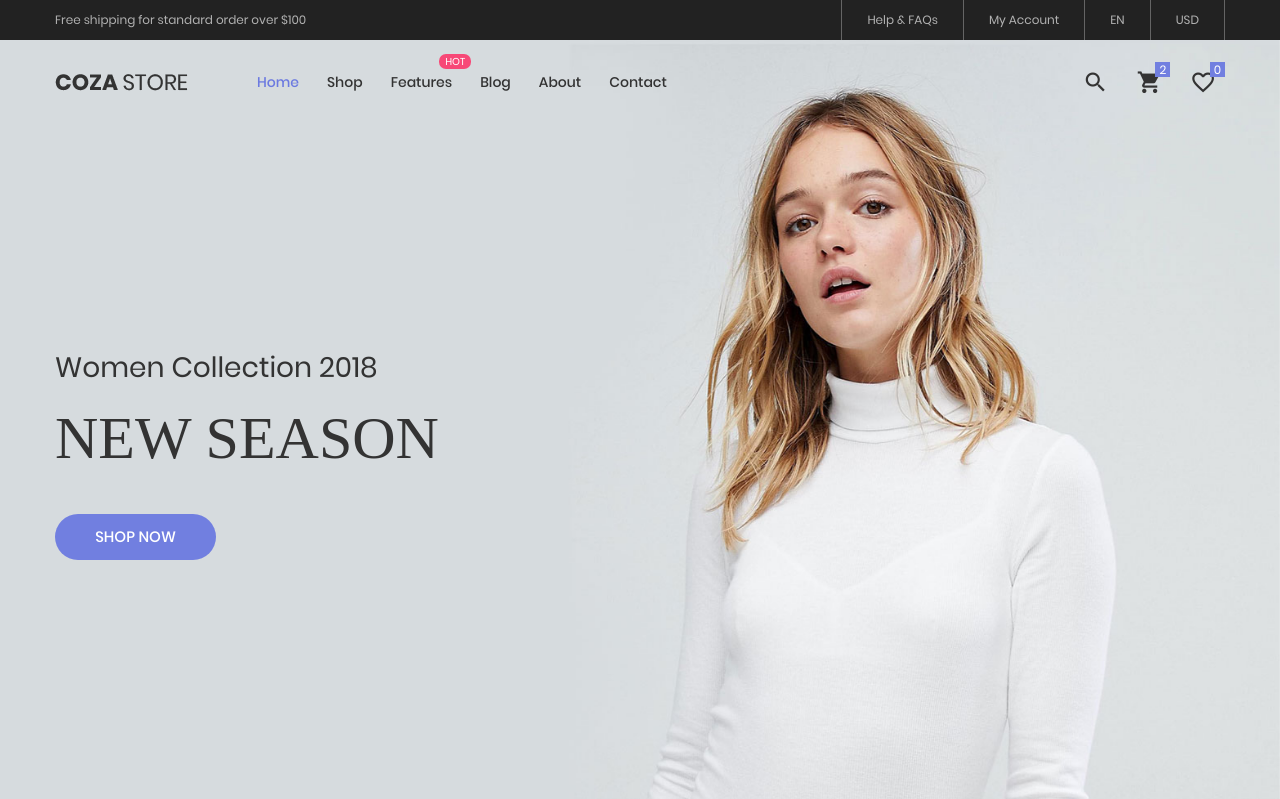
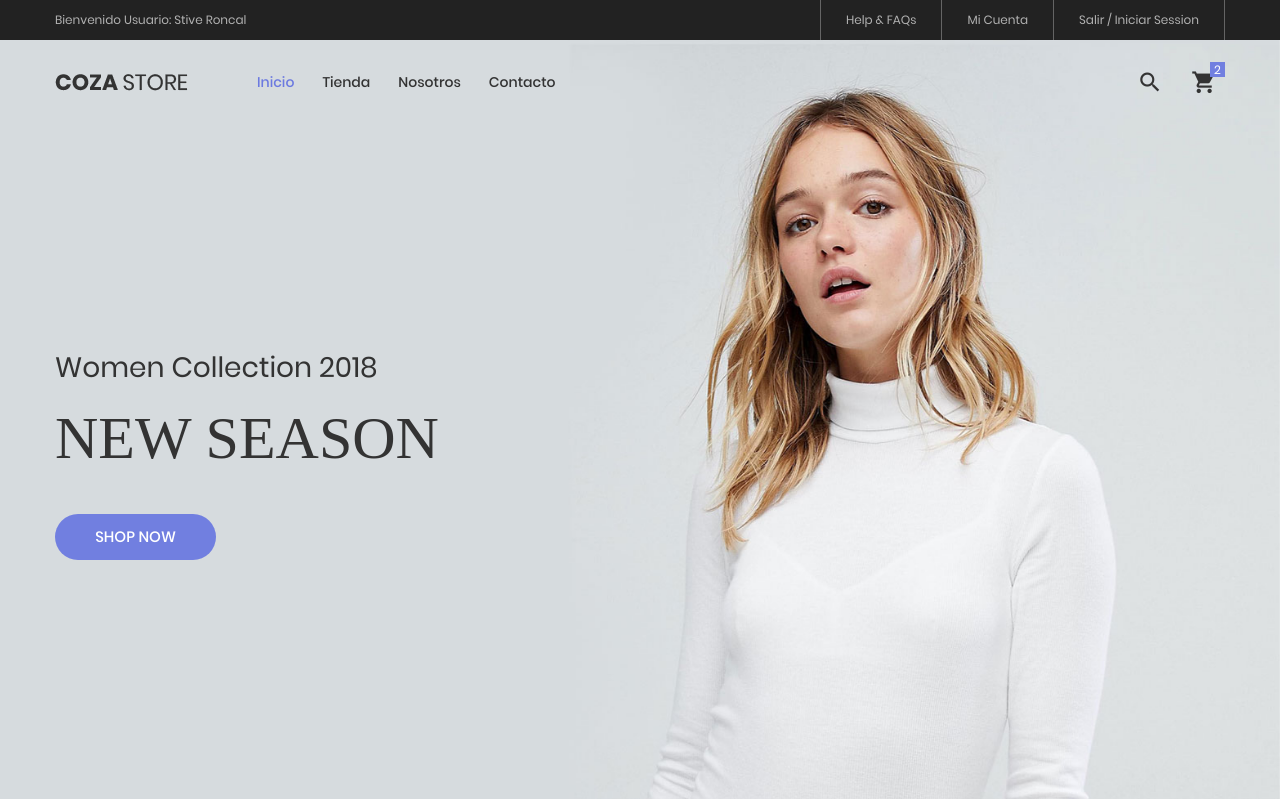
Before and after one commit to StiveRoncal/tienda_virtual, a PHP site: page /tienda_virtual/ in a window 1280 px wide. Shown: the top 799 px of the page. Run offline with PHP 8.4, Linux system fonts and the light colour scheme; some libraries are stand-ins or nearby versions; some web fonts are replaced.

Commit message:
Configuracion de menu de navegacion

```diff
--- a/Views/Template/footer_tienda.php
+++ b/Views/Template/footer_tienda.php
@@ -3,7 +3,7 @@
 	<footer class="bg3 p-t-75 p-b-32">
 		<div class="container">
 			<div class="row">
-				<div class="col-sm-6 col-lg-3 p-b-50">
+				<div class="col-sm-6 col-lg-4 p-b-50">
 					<h4 class="stext-301 cl0 p-b-30">
 						Categories
 					</h4>
@@ -35,65 +35,34 @@
 					</ul>
 				</div>
 
-				<div class="col-sm-6 col-lg-3 p-b-50">
+
+
+				<div class="col-sm-6 col-lg-4 p-b-50">
 					<h4 class="stext-301 cl0 p-b-30">
-						Help
-					</h4>
-
-					<ul>
-						<li class="p-b-10">
-							<a href="#" class="stext-107 cl7 hov-cl1 trans-04">
-								Track Order
-							</a>
-						</li>
-
-						<li class="p-b-10">
-							<a href="#" class="stext-107 cl7 hov-cl1 trans-04">
-								Returns
-							</a>
-						</li>
-
-						<li class="p-b-10">
-							<a href="#" class="stext-107 cl7 hov-cl1 trans-04">
-								Shipping
-							</a>
-						</li>
-
-						<li class="p-b-10">
-							<a href="#" class="stext-107 cl7 hov-cl1 trans-04">
-								FAQs
-							</a>
-						</li>
-					</ul>
-				</div>
-
-				<div class="col-sm-6 col-lg-3 p-b-50">
-					<h4 class="stext-301 cl0 p-b-30">
-						GET IN TOUCH
+						Contacto
 					</h4>
 
 					<p class="stext-107 cl7 size-201">
-						Any questions? Let us know in store at 8th floor, 379 Hudson St, New York, NY 10018 or call us on (+1) 96 716 6879
+						Av. España Nro. 845 San Martin de Pangoa <br>
+						Cel: (+51) 934 027 842
 					</p>
 
 					<div class="p-t-27">
-						<a href="#" class="fs-18 cl7 hov-cl1 trans-04 m-r-16">
+						<a href="https://www.facebook.com/FacturacionelectronicaGrosotec" target="_blank" class="fs-18 cl7 hov-cl1 trans-04 m-r-16">
 							<i class="fa fa-facebook"></i>
 						</a>
 
-						<a href="#" class="fs-18 cl7 hov-cl1 trans-04 m-r-16">
+						<a href="#" target="_blank"class="fs-18 cl7 hov-cl1 trans-04 m-r-16">
 							<i class="fa fa-instagram"></i>
 						</a>
 
-						<a href="#" class="fs-18 cl7 hov-cl1 trans-04 m-r-16">
-							<i class="fa fa-pinterest-p"></i>
-						</a>
+
 					</div>
 				</div>
 
-				<div class="col-sm-6 col-lg-3 p-b-50">
+				<div class="col-sm-6 col-lg-4 p-b-50">
 					<h4 class="stext-301 cl0 p-b-30">
-						Newsletter
+						Suscribete
 					</h4>
 
 					<form>
@@ -104,7 +73,7 @@
 
 						<div class="p-t-18">
 							<button class="flex-c-m stext-101 cl0 size-103 bg1 bor1 hov-btn2 p-lr-15 trans-04">
-								Subscribe
+								Suscribirme
 							</button>
 						</div>
 					</form>
@@ -112,32 +81,12 @@
 			</div>
 
 			<div class="p-t-40">
-				<div class="flex-c-m flex-w p-b-18">
-					<a href="#" class="m-all-1">
-						<img src="<?= media();?>/tienda/images/icons/icon-pay-01.png" alt="ICON-PAY">
-					</a>
 
-					<a href="#" class="m-all-1">
-						<img src="<?= media();?>/tienda/images/icons/icon-pay-02.png" alt="ICON-PAY">
-					</a>
-
-					<a href="#" class="m-all-1">
-						<img src="<?= media();?>/tienda/images/icons/icon-pay-03.png" alt="ICON-PAY">
-					</a>
-
-					<a href="#" class="m-all-1">
-						<img src="<?= media();?>/tienda/images/icons/icon-pay-04.png" alt="ICON-PAY">
-					</a>
-
-					<a href="#" class="m-all-1">
-						<img src="<?= media();?>/tienda/images/icons/icon-pay-05.png" alt="ICON-PAY">
-					</a>
-				</div>
 
 				<p class="stext-107 cl6 txt-center">
 					<!-- Link back to Colorlib can't be removed. Template is licensed under CC BY 3.0. -->
-Copyright &copy;<script>document.write(new Date().getFullYear());</script> All rights reserved | This template is made with <i class="fa fa-heart-o" aria-hidden="true"></i> by <a href="https://colorlib.com" target="_blank">Colorlib</a>
-<!-- Link back to Colorlib can't be removed. Template is licensed under CC BY 3.0. -->
+					<?= NOMBRE_EMPRESA;?> | <?= NOMBRE_EMPRESA;?> <a href="https://colorlib.com" target="_blank">Colorlib</a>
+					<!-- Link back to Colorlib can't be removed. Template is licensed under CC BY 3.0. -->
 
 				</p>
 			</div>
--- a/Views/Template/header_tienda.php
+++ b/Views/Template/header_tienda.php
@@ -45,7 +45,7 @@
 			<div class="top-bar">
 				<div class="content-topbar flex-sb-m h-full container">
 					<div class="left-top-bar">
-						Free shipping for standard order over $100
+						Bienvenido Usuario: Stive Roncal
 					</div>
 
 					<div class="right-top-bar flex-w h-full">
@@ -54,15 +54,11 @@
 						</a>
 
 						<a href="#" class="flex-c-m trans-04 p-lr-25">
-							My Account
+							Mi Cuenta
 						</a>
 
 						<a href="#" class="flex-c-m trans-04 p-lr-25">
-							EN
-						</a>
-
-						<a href="#" class="flex-c-m trans-04 p-lr-25">
-							USD
+							Salir / Iniciar Session
 						</a>
 					</div>
 				</div>
@@ -73,39 +69,29 @@
 
 					<!-- Logo desktop -->
 					<a href="#" class="logo">
-						<img src="<?= media();?>/tienda/images/icons/logo-01.png" alt="IMG-LOGO">
+						<!-- Implementar el logo GROSOTEC o NSRONCAL 133x17 -->
+						<img src="<?= media();?>/tienda/images/icons/logo-01.png" alt="Tienda Virtual">
 					</a>
 
 					<!-- Menu desktop -->
 					<div class="menu-desktop">
 						<ul class="main-menu">
 							<li class="active-menu">
-								<a href="index.html">Home</a>
-								<ul class="sub-menu">
-									<li><a href="index.html">Homepage 1</a></li>
-									<li><a href="home-02.html">Homepage 2</a></li>
-									<li><a href="home-03.html">Homepage 3</a></li>
-								</ul>
+								<a href="<?= base_url(); ?>">Inicio</a>
+
 							</li>
 
 							<li>
-								<a href="product.html">Shop</a>
+								<a href="<?= base_url(); ?>/tienda">Tienda</a>
 							</li>
 
-							<li class="label1" data-label1="hot">
-								<a href="shoping-cart.html">Features</a>
+
+							<li>
+								<a href="<?= base_url(); ?>/nosotros">Nosotros</a>
 							</li>
 
 							<li>
-								<a href="blog.html">Blog</a>
-							</li>
-
-							<li>
-								<a href="about.html">About</a>
-							</li>
-
-							<li>
-								<a href="contact.html">Contact</a>
+								<a href="<?= base_url(); ?>/contacto">Contacto</a>
 							</li>
 						</ul>
 					</div>
@@ -120,9 +106,7 @@
 							<i class="zmdi zmdi-shopping-cart"></i>
 						</div>
 
-						<a href="#" class="dis-block icon-header-item cl2 hov-cl1 trans-04 p-l-22 p-r-11 icon-header-noti" data-notify="0">
-							<i class="zmdi zmdi-favorite-outline"></i>
-						</a>
+
 					</div>
 				</nav>
 			</div>
@@ -132,7 +116,7 @@
 		<div class="wrap-header-mobile">
 			<!-- Logo moblie -->
 			<div class="logo-mobile">
-				<a href="index.html"><img src="<?= media();?>/tienda/images/icons/logo-01.png" alt="IMG-LOGO"></a>
+				<a href="index.html"><img src="<?= media();?>/tienda/images/icons/logo-01.png" alt="Tienda Virtual"></a>
 			</div>
 
 			<!-- Icon header -->
@@ -145,9 +129,7 @@
 					<i class="zmdi zmdi-shopping-cart"></i>
 				</div>
 
-				<a href="#" class="dis-block icon-header-item cl2 hov-cl1 trans-04 p-r-11 p-l-10 icon-header-noti" data-notify="0">
-					<i class="zmdi zmdi-favorite-outline"></i>
-				</a>
+
 			</div>
 
 			<!-- Button show menu -->
@@ -164,7 +146,7 @@
 			<ul class="topbar-mobile">
 				<li>
 					<div class="left-top-bar">
-						Free shipping for standard order over $100
+						Bienvenido Stive
 					</div>
 				</li>
 
@@ -175,15 +157,13 @@
 						</a>
 
 						<a href="#" class="flex-c-m p-lr-10 trans-04">
-							My Account
+							Mi Cuenta
 						</a>
 
-						<a href="#" class="flex-c-m p-lr-10 trans-04">
-							EN
-						</a>
+
 
 						<a href="#" class="flex-c-m p-lr-10 trans-04">
-							USD
+							Salir
 						</a>
 					</div>
 				</li>
@@ -191,35 +171,22 @@
 
 			<ul class="main-menu-m">
 				<li>
-					<a href="index.html">Home</a>
-					<ul class="sub-menu-m">
-						<li><a href="index.html">Homepage 1</a></li>
-						<li><a href="home-02.html">Homepage 2</a></li>
-						<li><a href="home-03.html">Homepage 3</a></li>
-					</ul>
-					<span class="arrow-main-menu-m">
-						<i class="fa fa-angle-right" aria-hidden="true"></i>
-					</span>
+					<a href="<?= base_url(); ?>">Inicio</a>
+
+
 				</li>
 
 				<li>
-					<a href="product.html">Shop</a>
+					<a href="<?= base_url(); ?>/tienda">Tienda</a>
+				</li>
+
+
+				<li>
+					<a href="<?= base_url(); ?>/nosotros">Nosotros</a>
 				</li>
 
 				<li>
-					<a href="shoping-cart.html" class="label1 rs1" data-label1="hot">Features</a>
-				</li>
-
-				<li>
-					<a href="blog.html">Blog</a>
-				</li>
-
-				<li>
-					<a href="about.html">About</a>
-				</li>
-
-				<li>
-					<a href="contact.html">Contact</a>
+					<a href="<?= base_url(); ?>/contacto">Contacto</a>
 				</li>
 			</ul>
 		</div>
```
